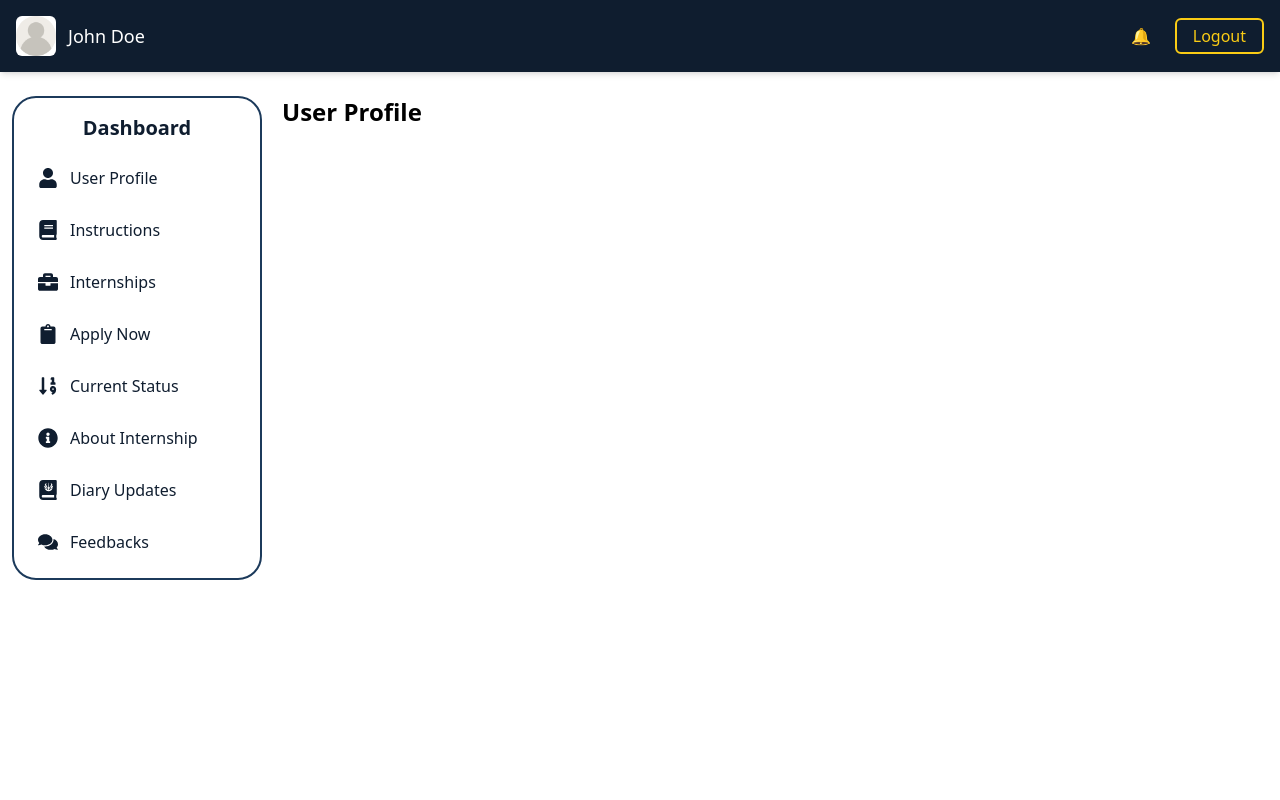
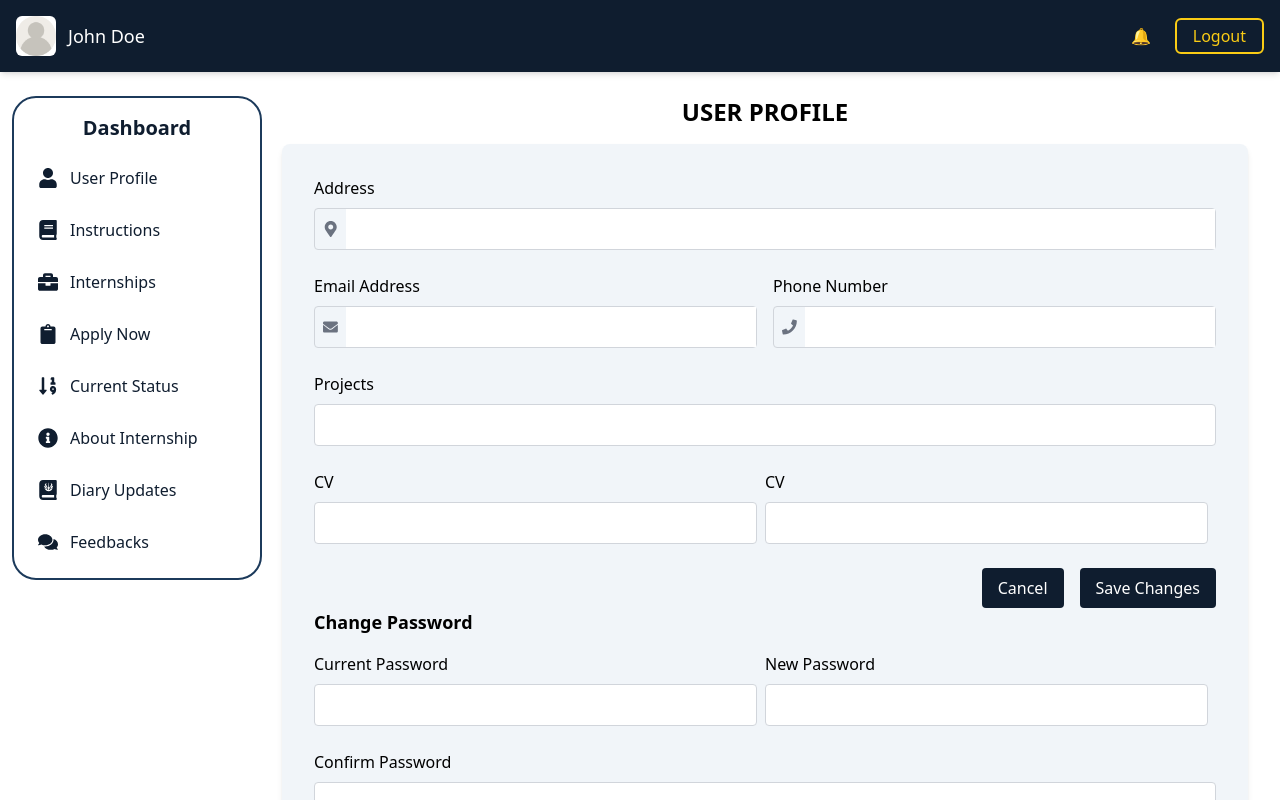
Before and after one commit to ShashiniWeerakoon/ruh-internship-portal-student, a React (Vite) app: page / in a window 1280 px wide. Built offline with nearby package versions, Linux system fonts and the light colour scheme.

Commit message:
create user profile

```diff
--- a/src/pages/UserProfile.jsx
+++ b/src/pages/UserProfile.jsx
@@ -1,19 +1,158 @@
 import React from "react";
 import Header from "../component/Header";
 import Sidebar from "../component/Sidebar";
-
+import { FaEnvelope, FaMap, FaMapMarkerAlt, FaPhone } from "react-icons/fa";
 
 const UserProfile = () => {
   return (
     <div className="flex flex-col h-screen">
       <Header />
-        <div className="flex flex-1 overflow-hidden">
-          <Sidebar />
-          <div className="flex-grow p-8 overflow-y-auto mt-16 ml-[250px]">
-            <h1 className="text-2xl font-bold mb-4">User Profile</h1>
+      <div className="flex flex-1 overflow-hidden">
+        <Sidebar />
+        <div className="flex-grow p-8 overflow-y-auto mt-16 ml-[250px]">
+          <h1 className="text-2xl font-bold mb-4 text-center">USER PROFILE</h1>
+          <div className="bg-slate-100 p-8 shadow-md rounded-lg w-full max-w-6xl mx-auto">
+            <div className="mb-6">
+              <label htmlFor="address" className="block text-base font-medium mb-2">
+                Address
+              </label>
+              <div className="flex items-center border border-gray-300 rounded">
+                <FaMapMarkerAlt className="text-gray-500 ml-2" />
+                <input
+                  type="text"
+                  id="address"
+                  className="w-full p-2 border-0 ml-2"
+                />
+              </div>
+            </div>
+            <div className="flex mb-6">
+              <div className="w-1/2 pr-2">
+                <label htmlFor="email" className="block text-base font-medium mb-2">
+                  Email Address
+                </label>
+                <div className="flex items-center border border-gray-300 rounded">
+                  <FaEnvelope className="text-gray-500 ml-2" />
+                  <input
+                    type="email"
+                    id="email"
+                    className="w-full p-2 border-0 ml-2"
+                  />
+                </div>
+              </div>
+              <div className="w-1/2 pl-2">
+                <label htmlFor="phone" className="block text-base font-medium mb-2">
+                  Phone Number
+                </label>
+                <div className="flex items-center border border-gray-300 rounded">
+                  <FaPhone className="text-gray-500 ml-2" />
+                  <input
+                    type="tel"
+                    id="phone"
+                    className="w-full p-2 border-0 ml-2"
+                  />
+                </div>
+              </div>
+            </div>
+            <div className="mb-6">
+              <label htmlFor="projects" className="block text-base font-medium mb-2">
+                Projects
+              </label>
 
+                <input
+                  type="text"
+                  id="projects"
+                  className="w-full p-2 border border-gray-300 rounded"
+                />
+
+            </div>
+            <div className="flex mb-6">
+              <div className="w-1/2 pr-2">
+              <label htmlFor="cv1" className="block text-base font-medium mb-2">
+                  CV
+              </label>
+              <input
+                  type="text"
+                  id="cv1"
+                  className="w-full p-2 border border-gray-300 rounded"
+                />
+              </div>
+              <div className="w-1/2 pr-2">
+              <label htmlFor="cv2" className="block text-base font-medium mb-2">
+                  CV
+              </label>
+              <input
+                  type="text"
+                  id="cv2"
+                  className="w-full p-2 border border-gray-300 rounded"
+                />
+              </div>
+            </div>
+            <div className="flex justify-end">
+              <button
+
+                className="py-2 px-4 bg-[#0F1D2F] text-white rounded hover:bg-red-600 mr-4"
+              >
+                Cancel
+              </button>
+              <button
+
+                className="py-2 px-4 bg-[#0F1D2F] text-white rounded hover:bg-blue-600"
+              >
+                Save Changes
+              </button>
+            </div>
+            <h3 className="text-lg font-semibold mb-4">Change Password</h3>
+            <div className="flex mb-6">
+              <div className="w-1/2 pr-2">
+              <label htmlFor="currentPasssword" className="block text-base font-medium mb-2">
+                  Current Password
+              </label>
+              <input
+                  type="text"
+                  id="currentPassword"
+                  className="w-full p-2 border border-gray-300 rounded"
+                />
+              </div>
+              <div className="w-1/2 pr-2">
+              <label htmlFor="cv2" className="block text-base font-medium mb-2">
+                  New Password
+              </label>
+              <input
+                  type="text"
+                  id="cv2"
+                  className="w-full p-2 border border-gray-300 rounded"
+                />
+              </div>
+            </div>
+            <div className="mb-6">
+              <label htmlFor="projects" className="block text-base font-medium mb-2">
+                Confirm Password
+              </label>
+
+                <input
+                  type="text"
+                  id="projects"
+                  className="w-full p-2 border border-gray-300 rounded"
+                />
+
+            </div>
+            <div className="flex justify-end">
+              <button
+
+                className="py-2 px-4 bg-[#0F1D2F] text-white rounded hover:bg-red-600 mr-4"
+              >
+                Cancel
+              </button>
+              <button
+
+                className="py-2 px-4 bg-[#0F1D2F] text-white rounded hover:bg-blue-600"
+              >
+                Save Changes
+              </button>
+            </div>
           </div>
         </div>
+      </div>
     </div>
   );
 };
```
